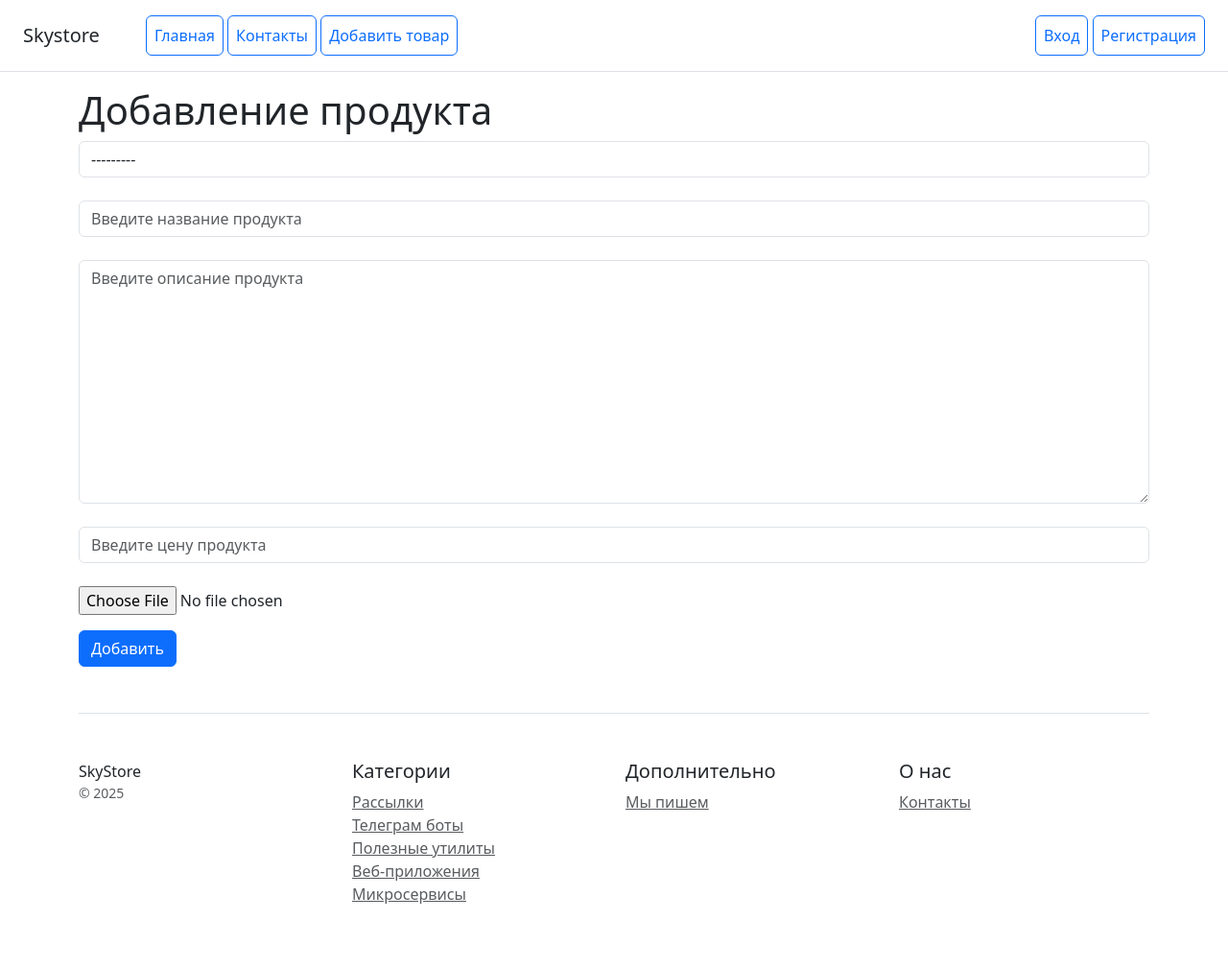
After one commit to LeojBang/skypro_project_django, a Django app: page /add_product/ in a window 1280 px wide. The commit adds this page. Shown: the whole page at 96% size. Run offline with Django 5.2, Linux system fonts and the light colour scheme; data comes from the database, SQL or seed files in the repository; some libraries are stand-ins or nearby versions.

Commit message:
homework 24 fixes 2.0

```diff
--- /dev/null
+++ b/catalog/forms.py
@@ -0,0 +1,26 @@
+from django import forms
+from .models import Product
+from django.forms import ModelForm, TextInput, Textarea
+
+
+class ProductForm(ModelForm):
+    class Meta:
+        model = Product
+        fields = ['category', 'name', 'description', 'price', 'image']
+        widgets = {
+            'category': forms.Select(attrs={
+                'class': 'form-control',
+            }),
+            'name': TextInput(attrs={
+                'class': 'form-control',
+                'placeholder': 'Введите название продукта',
+            }),
+            'description': Textarea(attrs={
+                'class': 'form-control',
+                'placeholder': 'Введите описание продукта',
+            }),
+            'price': TextInput(attrs={
+                'class': 'form-control',
+                'placeholder': 'Введите цену продукта',
+            }),
+        }
--- a/catalog/models.py
+++ b/catalog/models.py
@@ -35,7 +35,7 @@ class Product(models.Model):
         null=True,
     )
     image = models.ImageField(
-        upload_to="photo",
+        upload_to="products/photo",
         blank=True,
         null=True,
         help_text="Загрузите изображение продукта",
--- /dev/null
+++ b/catalog/templates/add_product.html
@@ -0,0 +1,26 @@
+{% extends 'base.html' %}
+{% load my_tags %}
+{% block content %}
+<h1>Добавление продукта</h1>
+<form method="post" enctype="multipart/form-data">
+    {% csrf_token %}
+    {{ form.category }}<br>
+    {{ form.name }}<br>
+    {{ form.description }}<br>
+    {{ form.price }}<br>
+    {{ form.image }}<br>
+    <button type="submit" class="btn btn-primary mt-3">Добавить</button>
+    {% if form.errors %}
+    <div class="alert alert-danger">
+        <ul>
+            {% for field, errors in form.errors.items %}
+            {% for error in errors %}
+            <li>{{ field }}: {{ error }}</li>
+            {% endfor %}
+            {% endfor %}
+        </ul>
+    </div>
+    {% endif %}
+    <span class="text-danger mt-3">{{ error }}</span>
+</form>
+{% endblock %}
--- a/catalog/templates/base.html
+++ b/catalog/templates/base.html
@@ -12,11 +12,6 @@
 <body>
 {% include 'header.html' %}
 
-<div class="pricing-header px-3 py-3 pt-md-5 pb-md-4 mx-auto text-center">
-    <h1 class="display-4">Skystore</h1>
-    <p class="lead">Skystore - это отличный вариант хранения ваших плагинов и примеров кода, который вы бы хотели
-        продать</p>
-</div>
 
 
 <div class="container">
--- a/catalog/templates/footer.html
+++ b/catalog/templates/footer.html
@@ -23,7 +23,7 @@
         <div class="col-6 col-md">
             <h5>О нас</h5>
             <ul class="list-unstyled text-small">
-                <li><a class="text-muted" href="/contacts/">Контакты</a></li>
+                <li><a class="text-muted" href="{% url 'catalog:contacts' %}/">Контакты</a></li>
             </ul>
         </div>
     </div>
--- a/catalog/templates/header.html
+++ b/catalog/templates/header.html
@@ -1,8 +1,9 @@
 <div class="d-flex flex-column flex-md-row align-items-center p-3 px-md-4 mb-3 bg-white border-bottom box-shadow">
     <h5 class="my-0 mr-md-auto font-weight-normal">Skystore</h5>
     <nav class="ms-5">
-        <a class="p-2 btn btn-outline-primary" href="/">Главная</a>
-        <a class="p-2 btn btn-outline-primary" href="/contacts/">Контакты</a>
+        <a class="p-2 btn btn-outline-primary" href="{% url 'catalog:home' %}">Главная</a>
+        <a class="p-2 btn btn-outline-primary" href="{% url 'catalog:contacts' %}">Контакты</a>
+        <a class="p-2 btn btn-outline-primary" href="{% url 'catalog:add_product' %}">Добавить товар</a>
     </nav>
     <nav class="ms-auto">
         <a class="p-2 btn btn-outline-primary" href="#">Вход</a>
--- a/catalog/urls.py
+++ b/catalog/urls.py
@@ -1,6 +1,6 @@
 from django.urls import path
 from catalog.apps import CatalogConfig
-from catalog.views import home, contacts, product_info
+from catalog.views import home, contacts, product_info, add_product
 
 app_name = CatalogConfig.name
 
@@ -8,4 +8,5 @@ urlpatterns = [
     path("", home, name="home"),
     path("contacts/", contacts, name="contacts"),
     path("product_info/<int:pk>", product_info, name="product_info"),
+    path("add_product/", add_product, name="add_product"),
 ]
--- a/catalog/views.py
+++ b/catalog/views.py
@@ -1,6 +1,7 @@
 from django.http import HttpResponse
-from django.shortcuts import render, get_object_or_404
+from django.shortcuts import render, get_object_or_404, redirect
 
+from catalog.forms import ProductForm
 from catalog.models import Product, Contact
 
 
@@ -32,3 +33,17 @@ def contacts(request):
         "contacts.html",
         {"contacts": contacts_data, "latest_products": latest_products},
     )
+
+
+def add_product(request):
+    if request.method == "POST":
+        form = ProductForm(request.POST, request.FILES)
+        if form.is_valid():
+            form.save()
+            return redirect('catalog:home')
+        else:
+            print(form.errors)  # Выведет ошибки формы в консоль
+    else:
+        form = ProductForm()
+
+    return render(request, "add_product.html", {'form': form})
```
Also changed, not shown: catalog/templates/home.html (+8 -1 lines), media/products/photo/icity-image-6606b0f94d6893_AClUGk7.39854097.png (added).
